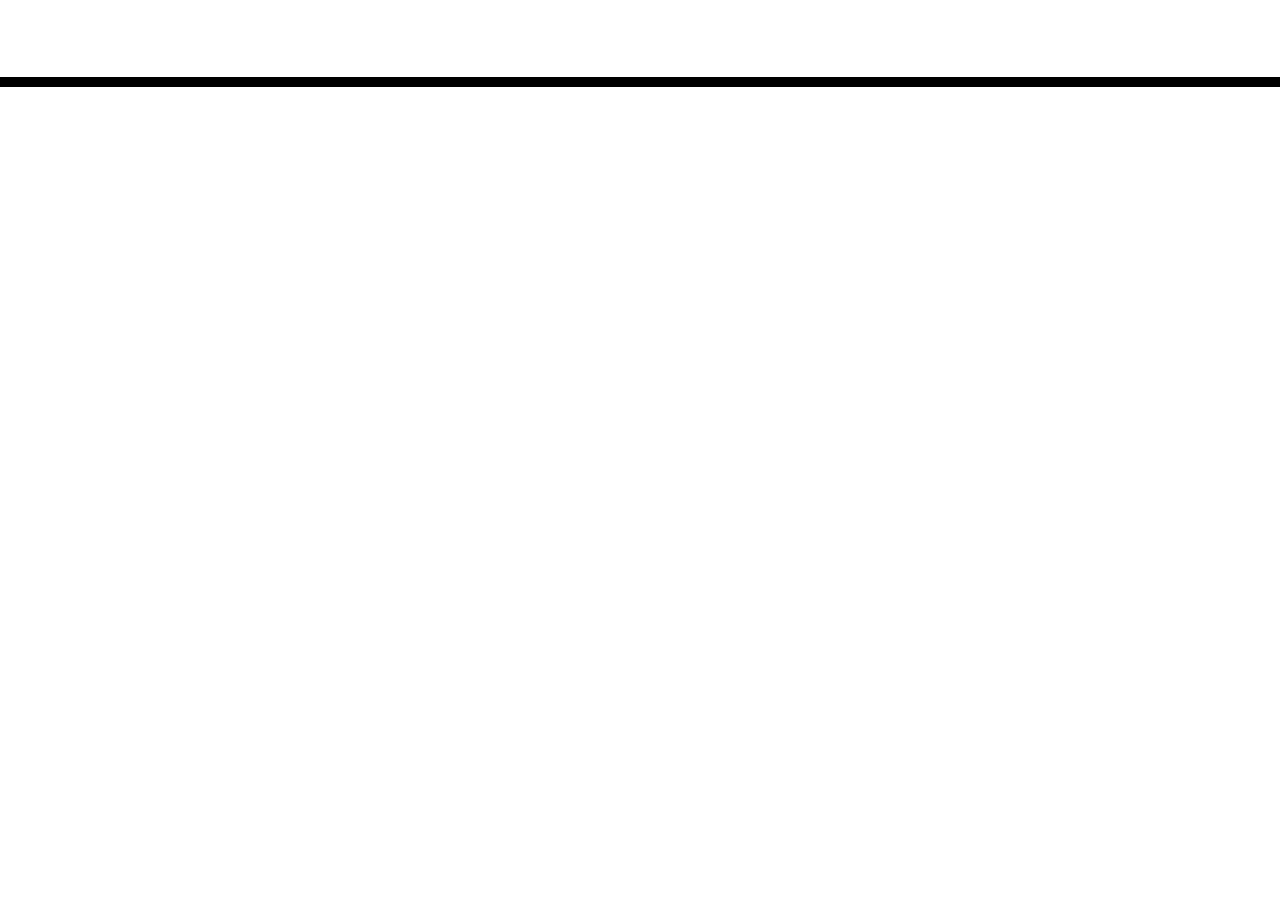
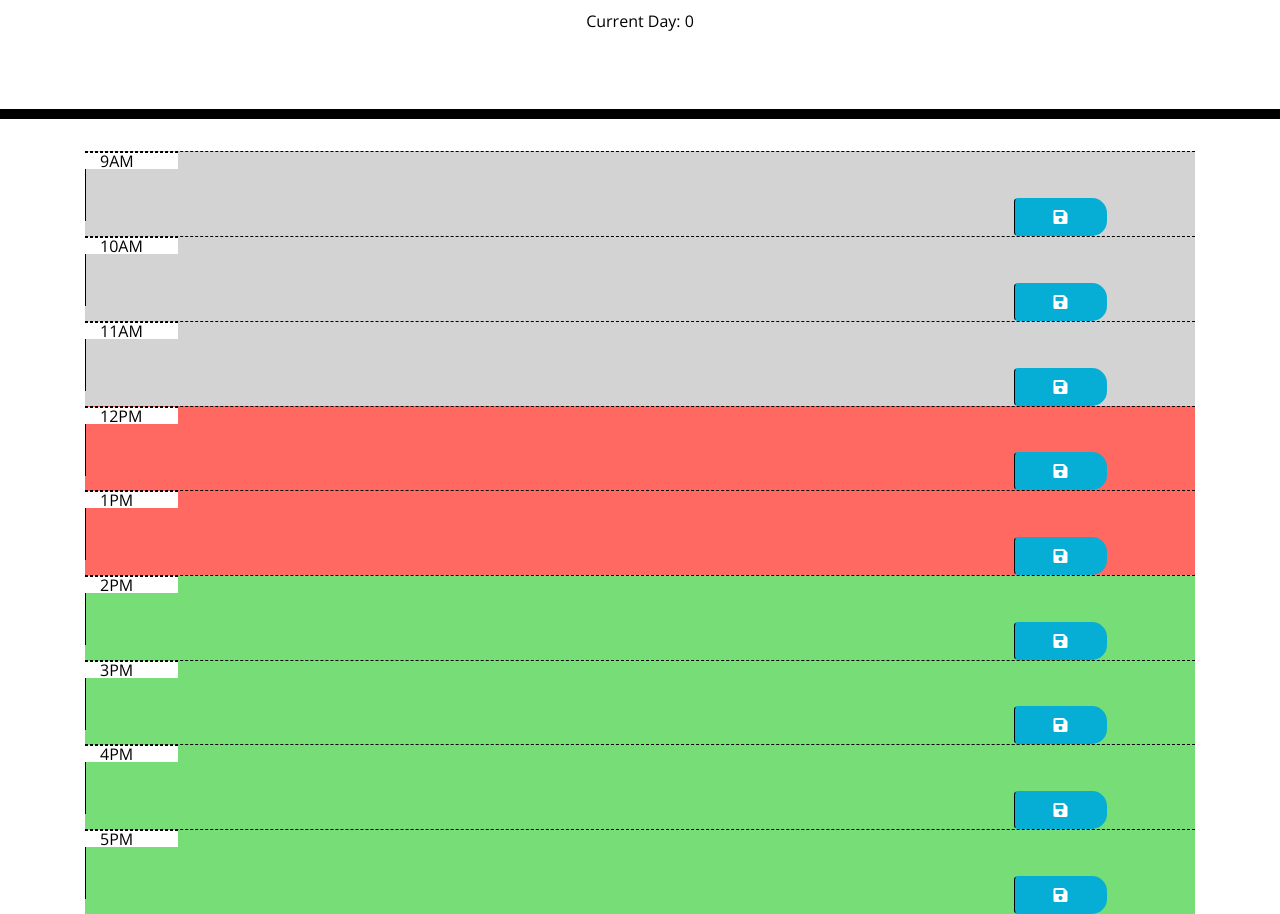
Before and after one commit to SweetSoulGaming/StressCalander, a plain HTML site: page index.html in a window 1280 px wide. Shown: the part 181-1095 px from the top of the page. Before the commit the page ends 800 px from the top, so only its background shows below. Drawn offline with nearby package versions, Linux system fonts and the light colour scheme.

Commit message:
Index (Initial Checkin)

```diff
--- a/index.html
+++ b/index.html
@@ -20,19 +20,100 @@
     />
     <link rel="stylesheet" href="CSS/style.css" />
     <title>Work Day Scheduler</title>
+
   </head>
 
   <body>
     <header class="jumbotron">
       <h1 class="display-3">Work Day Scheduler</h1>
       <p class="lead">A simple calendar app for scheduling your work day</p>
+      <div class="timer">Current Day: <span id="time">0</span></div>
       <p id="currentDay" class="lead"></p>
+
+
     </header>
     <div class="container">
       <!-- Timeblocks go here -->
+      <div class="hour past" class= "row time-block">
+        <div class="col-md-1 hour">
+          9AM
+        </div>
+        <textarea class= "col-md-10 description">
+       </textarea>
+       <button class= "btn saveBtn col-md-1"><i class="fas fa-save"></i></button>
     </div>
+    <div class="hour past" class= "row time-block">
+      <div class="col-md-1 hour">
+        10AM
+      </div>
+      <textarea class= "col-md-10 description">
+     </textarea>
+     <button class= "btn saveBtn col-md-1"><i class="fas fa-save"></i></button>
+  </div>
+  <div class="hour past" class= "row time-block">
+    <div class="col-md-1 hour">
+      11AM
+    </div>
+    <textarea class= "col-md-10 description">
+   </textarea>
+   <button class= "btn saveBtn col-md-1"><i class="fas fa-save"></i></button>
+</div>
+<div class="hour present" class= "row time-block">
+  <div class="col-md-1 hour">
+    12PM
+  </div>
+  <textarea class= "col-md-10 description">
+ </textarea>
+ <button class= "btn saveBtn col-md-1"><i class="fas fa-save"></i></button>
+</div>
+<div class="hour present" class= "row time-block">
+  <div class="col-md-1 hour">
+    1PM
+  </div>
+  <textarea class= "col-md-10 description">
+ </textarea>
+ <button class= "btn saveBtn col-md-1"><i class="fas fa-save"></i></button>
+</div>
+<div class="hour future" class= "row time-block">
+  <div class="col-md-1 hour">
+    2PM
+  </div>
+  <textarea class= "col-md-10 description">
+ </textarea>
+ <button class= "btn saveBtn col-md-1"><i class="fas fa-save"></i></button>
+</div>
+<div class="hour future" class= "row time-block">
+  <div class="col-md-1 hour">
+    3PM
+  </div>
+  <textarea class= "col-md-10 description">
+ </textarea>
+ <button class= "btn saveBtn col-md-1"><i class="fas fa-save"></i></button>
+</div>
+<div class="hour future" class= "row time-block">
+  <div class="col-md-1 hour">
+    4PM
+  </div>
+  <textarea class= "col-md-10 description">
+ </textarea>
+ <button class= "btn saveBtn col-md-1"><i class="fas fa-save"></i></button>
+</div>
+<div class="hour future" class= "row time-block">
+  <div class="col-md-1 hour">
+    5PM
+  </div>
+  <textarea class= "col-md-10 description">
+ </textarea>
+ <button class= "btn saveBtn col-md-1"><i class="fas fa-save"></i></button>
+</div>
 
-    <script src="https://cdnjs.cloudflare.com/ajax/libs/jquery/3.2.1/jquery.min.js"></script>
+
+<script src="https://cdnjs.cloudflare.com/ajax/libs/jquery/3.2.1/jquery.min.js"></script>
     <script src="https://cdnjs.cloudflare.com/ajax/libs/moment.js/2.24.0/moment.min.js"></script>
+    <script src = "java/script.js"></script>
+
+
+
+
   </body>
 </html>
```
